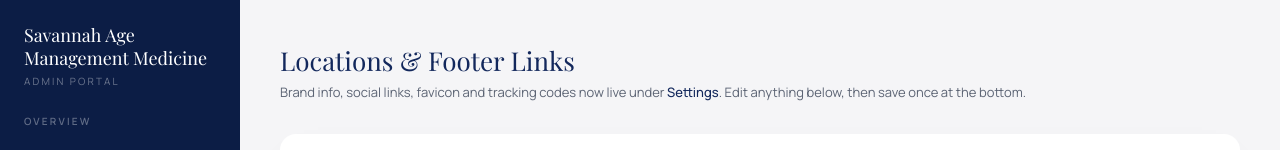
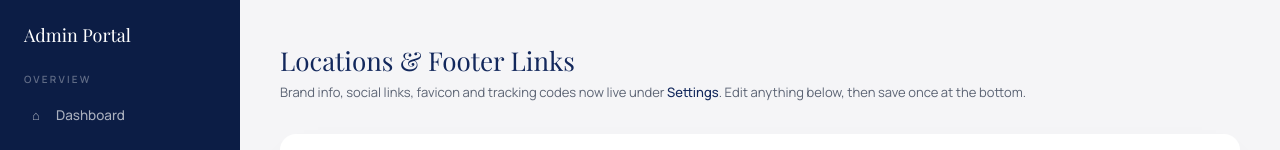
Before and after one commit to shazid25/Savannahskinmed, a Next.js app: page /admin/dashboard/content/site in a window 1280 px wide. Shown: the top 150 px of the page. Built offline with nearby package versions, Linux system fonts and the light colour scheme; no server answers; the database is empty; a web font is replaced by a local one.

Commit message:
fixing issue on admin CRUD

```diff
--- a/components/admin/AdminSidebar.tsx
+++ b/components/admin/AdminSidebar.tsx
@@ -42,9 +42,7 @@
   return (
     <aside className="flex h-screen w-[240px] shrink-0 flex-col bg-navy-deep text-white">
       <div className="px-6 py-6">
-        <p className="font-serif text-[18px] leading-tight text-white">Savannah Age</p>
-        <p className="font-serif text-[18px] leading-tight text-white">Management Medicine</p>
-        <p className="mt-1 text-[10px] uppercase tracking-widest2 text-white/40">Admin Portal</p>
+        <p className="font-serif text-[18px] leading-tight text-white">Admin Portal</p>
       </div>
 
       <nav className="flex-1 space-y-6 overflow-y-auto px-4 pb-6">
```
